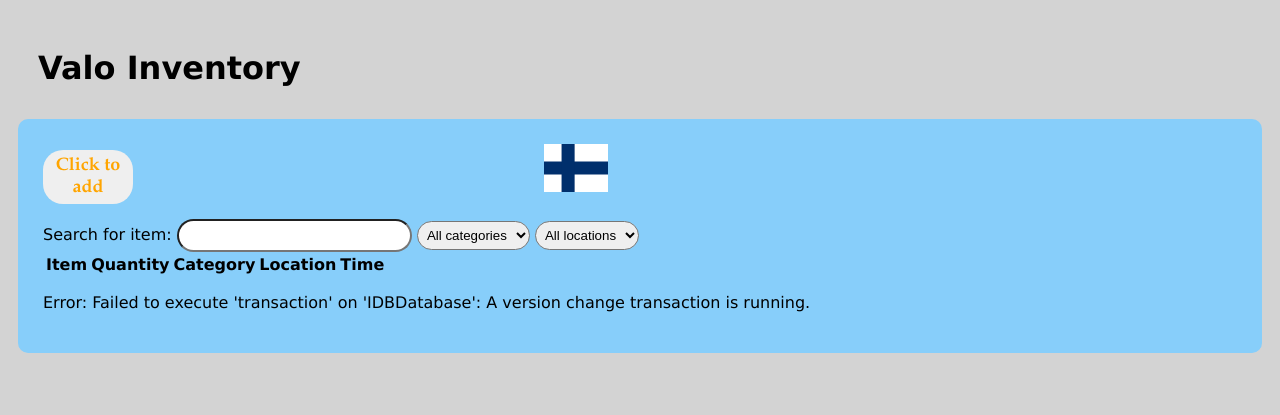
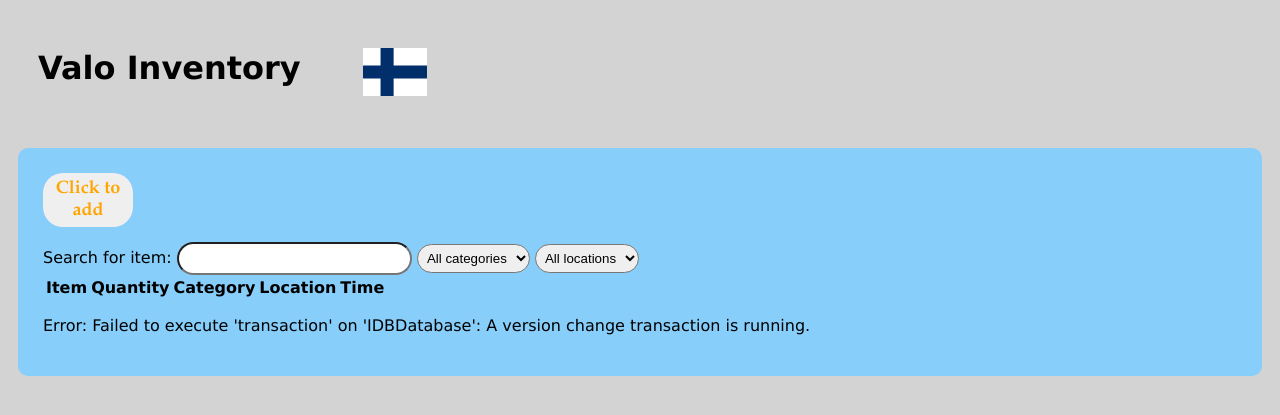
Before and after one commit to aarne000/Valo-Data-Project, a PHP site: page / in a window 1280 px wide. Shown: the top 415 px of the page. Run offline with PHP 8.4, Linux system fonts and the light colour scheme; lists and menus that the app fills with data are empty.

Commit message:
Fix and improve CSS

```diff
--- a/ValoInventory/index.html
+++ b/ValoInventory/index.html
@@ -8,13 +8,17 @@
 		<meta charset="UTF-8">
     </head>
     <body onload="main()">
-        <h1>Valo Inventory</h1>
+            <div>
+                <h1>Valo Inventory</h1>
+                <img src="./svg/eng.svg" id="eng" class="flag" alt="In English" width="64" height="48">
+                <img src="./svg/fin.svg" id="fin" class="flag" alt="Suomeksi" width="64" height="48">
+            </div><br><br>
+        </div>
 		<div id="main-div">
             <div id="top-div">
                 <button id="browse-button" class="button-div">Click to browse</button>
                 <button id="add-button" class="button-div">Click to add</button>
-                <img src="./svg/eng.svg" id="eng" class="flag" alt="In English" width="64" height="48">
-                <img src="./svg/fin.svg" id="fin" class="flag" alt="Suomeksi" width="64" height="48">
+
             </div>
             <div id="add-div">
                     <legend>Add a new item</legend>
--- a/ValoInventory/style.css
+++ b/ValoInventory/style.css
@@ -51,6 +51,7 @@ select {
 
 h1 {
     padding: 10px 10px 10px 20px;
+    float: left;
 }
 
 html {
@@ -59,13 +60,14 @@ html {
 
 #eng {
     display: none;
-    margin-left: 34%;
+    padding: 30px 10px 10px 20px;
 }
 
 #fin {
-    margin-left: 34%;
+    padding: 30px 10px 10px 20px;
+    margin-left: 32px;
 }
 
-tr {
+th {
     cursor: pointer;
 }
```
